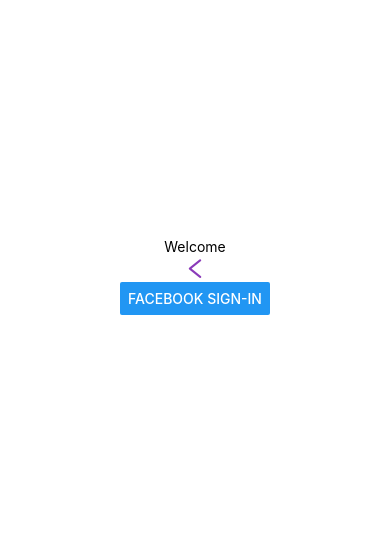
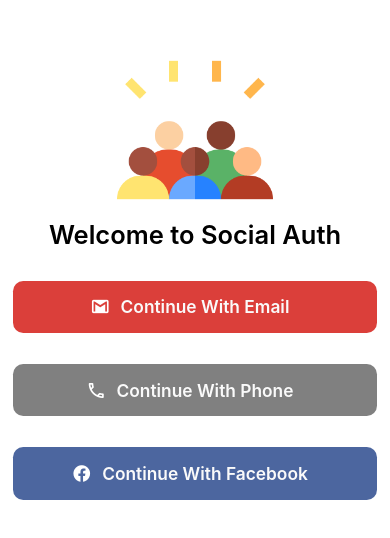
Before and after one commit to rishabhjn22/instagram-clone, a React Native app: screen /SignIn in a window 390 px wide. Shown: the part 146-684 px from the top of the page. Built offline with nearby package versions, Linux system fonts and the light colour scheme.

Commit message:
Welcome Page

```diff
--- a/App.tsx
+++ b/App.tsx
@@ -1,5 +1,5 @@
 import React from 'react';
-import {useColorScheme} from 'react-native';
+import {SafeAreaView, StyleSheet, useColorScheme} from 'react-native';
 import {NavigationContainer} from '@react-navigation/native';
 import {createStackNavigator} from '@react-navigation/stack';
 import Splash from './src/views/Auth/Splash';
@@ -13,6 +13,7 @@
   const scheme = useColorScheme();
 
   return (
+    <SafeAreaView style={styles.container}>
       <NavigationContainer
         theme={
           scheme === 'dark'
@@ -42,7 +43,14 @@
           />
         </RootStack.Navigator>
       </NavigationContainer>
+    </SafeAreaView>
   );
 }
 
+const styles = StyleSheet.create({
+  container: {
+    flex: 1,
+  },
+});
+
 export default App;
--- a/package.json
+++ b/package.json
@@ -15,11 +15,13 @@
     "@react-native-masked-view/masked-view": "^0.2.8",
     "@react-navigation/native": "^6.0.13",
     "@react-navigation/stack": "^6.3.2",
+    "@reduxjs/toolkit": "^1.8.6",
     "react": "18.1.0",
     "react-native": "0.70.3",
     "react-native-extended-stylesheet": "^0.12.0",
     "react-native-fbsdk-next": "^11.0.0",
     "react-native-gesture-handler": "^2.8.0",
+    "react-native-linear-gradient": "^2.6.2",
     "react-native-safe-area-context": "^4.4.1",
     "react-native-screens": "^3.18.2",
     "react-native-vector-icons": "^9.2.0"
--- /dev/null
+++ b/src/components/CustomButton.tsx
@@ -0,0 +1,41 @@
+import {StyleSheet, Text, TouchableOpacity} from 'react-native';
+import React from 'react';
+import {
+  horizontalScale,
+  moderateScale,
+  verticalScale,
+} from '../utils/responsive';
+import {CustomButtonProps} from '../types/propTypes';
+import MaterialCommunityIcons from 'react-native-vector-icons/MaterialCommunityIcons';
+
+export default function CustomButton({
+  title,
+  style,
+  name,
+  color,
+}: CustomButtonProps) {
+  return (
+    <TouchableOpacity style={[styles.container, style]} activeOpacity={0.8}>
+      <MaterialCommunityIcons name={name} size={20} color={color} />
+      <Text style={styles.textStyle}>{title}</Text>
+    </TouchableOpacity>
+  );
+}
+
+const styles = StyleSheet.create({
+  container: {
+    // borderWidth: 1,
+    paddingVertical: verticalScale(15),
+    alignItems: 'center',
+    borderRadius: moderateScale(10),
+    elevation: moderateScale(1),
+    flexDirection: 'row',
+    justifyContent: 'center',
+  },
+  textStyle: {
+    fontSize: moderateScale(17),
+    fontWeight: '600',
+    color: '#FAFAFA',
+    paddingHorizontal: horizontalScale(10),
+  },
+});
--- /dev/null
+++ b/src/components/Input.tsx
@@ -0,0 +1,10 @@
+import {View, Text} from 'react-native';
+import React from 'react';
+
+export default function Input() {
+  return (
+    <View>
+      <Text>Input</Text>
+    </View>
+  );
+}
--- a/src/views/Auth/SignIn.tsx
+++ b/src/views/Auth/SignIn.tsx
@@ -1,10 +1,11 @@
-import {View, Text} from 'react-native';
+import {View} from 'react-native';
 import React from 'react';
+import Input from '../../components/Input';
 
 export default function SignIn() {
   return (
     <View>
-      <Text>SignIn</Text>
+      <Input />
     </View>
   );
 }
--- a/src/views/Auth/Welcome.tsx
+++ b/src/views/Auth/Welcome.tsx
@@ -1,45 +1,57 @@
-import {View, Text, StyleSheet, Button} from 'react-native';
+/* eslint-disable react-native/no-inline-styles */
+import {View, StyleSheet, Image, Text} from 'react-native';
 import React from 'react';
-import {useTheme} from '@react-navigation/native';
-import AntDesign from 'react-native-vector-icons/AntDesign';
-import auth from '@react-native-firebase/auth';
-import {LoginManager, AccessToken} from 'react-native-fbsdk-next';
+// import {useTheme} from '@react-navigation/native';
+// import auth from '@react-native-firebase/auth';
+// import {LoginManager, AccessToken, Profile} from 'react-native-fbsdk-next';
+import CustomButton from '../../components/CustomButton';
+import {
+  horizontalScale,
+  moderateScale,
+  verticalScale,
+} from '../../utils/responsive';
 
 export default function Welcome() {
-  const {colors} = useTheme();
+  // const {colors} = useTheme();
 
-  async function onFacebookButtonPress() {
-    // Attempt login with permissions
-    const result = await LoginManager.logInWithPermissions([
-      'public_profile',
-      'email',
-    ]);
+  // async function onFacebookButtonPress() {
+  //   // Attempt login with permissions
+  //   const result = await LoginManager.logInWithPermissions([
+  //     'public_profile',
+  //     'email',
+  //   ]);
 
-    if (result.isCancelled) {
-      throw 'User cancelled the login process';
-    }
+  //   if (result.isCancelled) {
+  //     throw 'User cancelled the login process';
+  //   }
 
-    // Once signed in, get the users AccesToken
-    const data = await AccessToken.getCurrentAccessToken();
-    console.log(data, '++++++++++');
+  //   const currentProfile = Profile.getCurrentProfile().then(item =>
+  //     console.log('ProfileItem', item),
+  //   );
 
-    if (!data) {
-      throw 'Something went wrong obtaining access token';
-    }
+  //   console.log(currentProfile);
 
-    // Create a Firebase credential with the AccessToken
-    const facebookCredential = auth.FacebookAuthProvider.credential(
-      data.accessToken,
-    );
+  //   // Once signed in, get the users AccesToken
+  //   const data = await AccessToken.getCurrentAccessToken();
+  //   console.log(data, '++++++++++');
 
-    // Sign-in the user with the credential
-    return auth().signInWithCredential(facebookCredential);
-  }
+  //   if (!data) {
+  //     throw 'Something went wrong obtaining access token';
+  //   }
+
+  //   // Create a Firebase credential with the AccessToken
+  //   const facebookCredential = auth.FacebookAuthProvider.credential(
+  //     data.accessToken,
+  //   );
+  //   console.log(facebookCredential, '+++++');
+
+  //   // Sign-in the user with the credential
+  //   return auth().signInWithCredential(facebookCredential);
+  // }
 
   return (
     <View style={styles.container}>
-      <Text style={{color: colors.text}}>Welcome</Text>
-      <AntDesign name="left" size={25} color={colors.primary} />
+      {/* <Text style={{color: colors.text}}>Welcome</Text>
       <Button
         title="Facebook Sign-In"
         onPress={() =>
@@ -47,7 +59,43 @@
             console.log('Signed in with Facebook!'),
           )
         }
+      /> */}
+      {/* <LinearGradient
+        colors={['#4c669f', '#3b5998', '#192f6a']}
+        style={styles.linearGradient}>
+        <Text style={styles.buttonText}>Sign in with Facebook</Text>
+      </LinearGradient> */}
+      <Image
+        source={require('../../assets/people.png')}
+        style={styles.headerImage}
       />
+      <View>
+        <Text style={styles.headerText}>Welcome to Social Auth</Text>
+      </View>
+      <View style={styles.buttonCont}>
+        <CustomButton
+          title="Continue With Email"
+          style={{backgroundColor: '#DB3F3A'}}
+          name="gmail"
+          color="#fff"
+        />
+      </View>
+      <View style={styles.buttonCont}>
+        <CustomButton
+          title="Continue With Phone"
+          style={{backgroundColor: 'grey'}}
+          name="phone-outline"
+          color="#fff"
+        />
+      </View>
+      <View style={styles.buttonCont}>
+        <CustomButton
+          title="Continue With Facebook"
+          style={{backgroundColor: '#4c669f'}}
+          name="facebook"
+          color="#FFF"
+        />
+      </View>
     </View>
   );
 }
@@ -58,4 +106,31 @@
     justifyContent: 'center',
     alignItems: 'center',
   },
+  linearGradient: {
+    paddingLeft: 15,
+    paddingRight: 15,
+    borderRadius: 5,
+  },
+  buttonText: {
+    fontSize: 18,
+    fontFamily: 'Gill Sans',
+    textAlign: 'center',
+    margin: 10,
+    color: '#ffffff',
+    backgroundColor: 'transparent',
+  },
+  buttonCont: {
+    marginTop: verticalScale(30),
+    width: horizontalScale(350),
+  },
+  headerImage: {
+    width: horizontalScale(150),
+    height: verticalScale(150),
+    marginBottom: verticalScale(10),
+  },
+  headerText: {
+    fontSize: moderateScale(25),
+    color: '#000',
+    fontWeight: '600',
+  },
 });
```
Also changed, not shown: src/types/propTypes.d.ts (+7 -0 lines), src/assets/people.png (added), src/redux/ducks/auth/facebookAuth.ts (added), src/redux/store.ts (added), 2 other files (tests, documents, lock files or other folders). Lines whose indentation alone changed are shown as unchanged.
